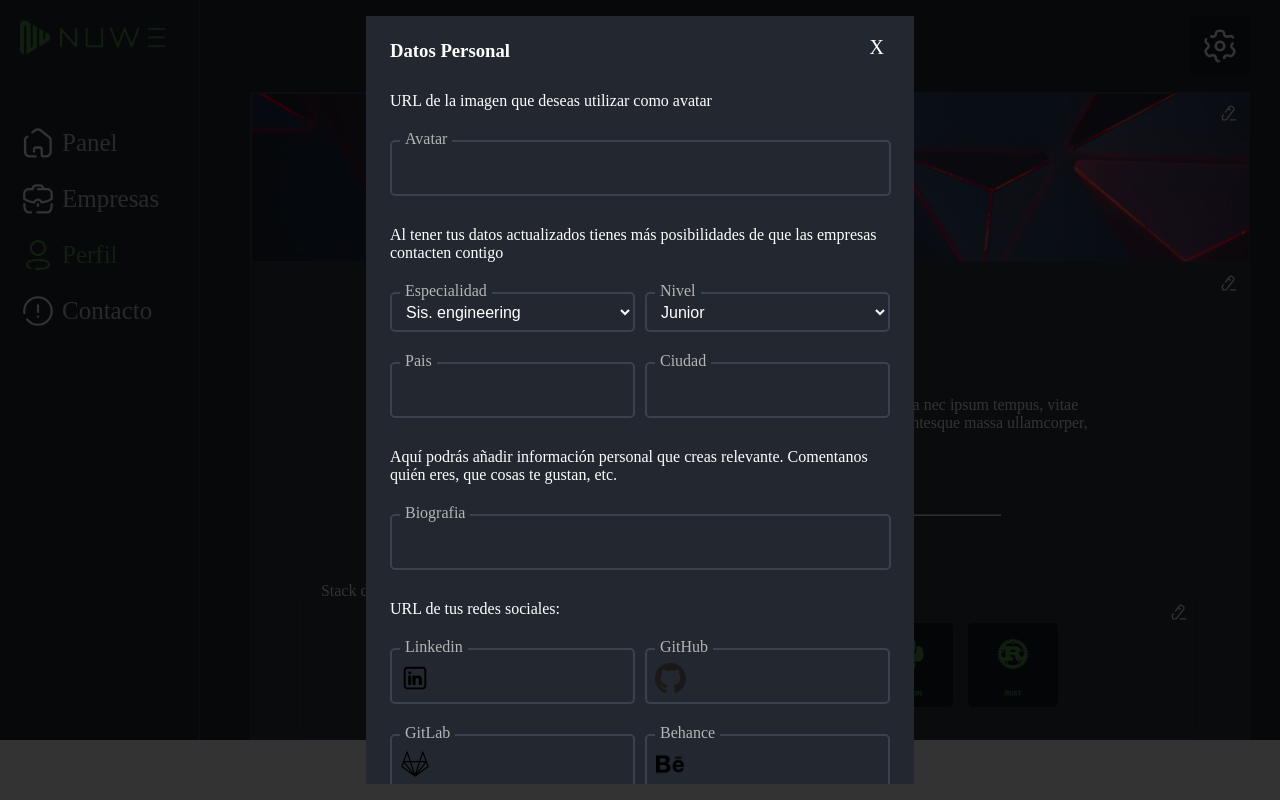
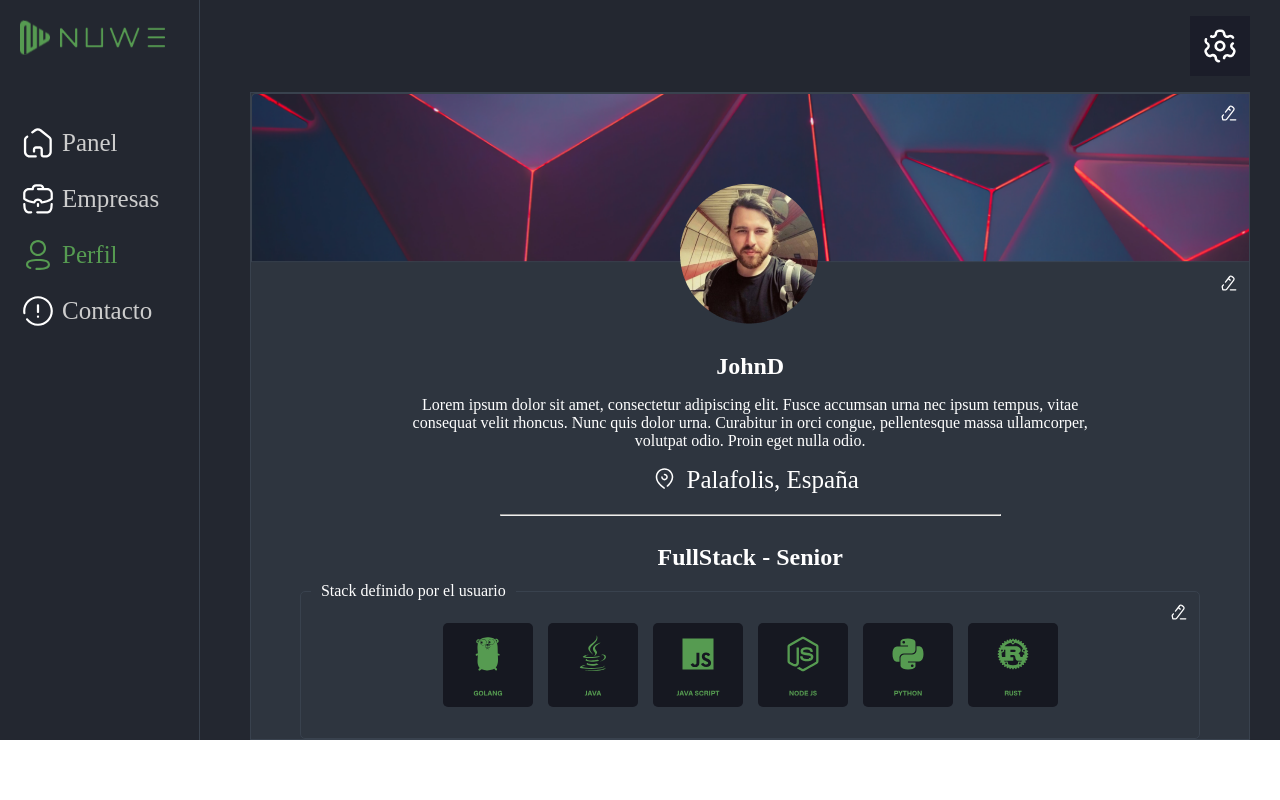
Before and after one commit to jasba24/SCL_RetoIndividual1, a Vue app: page / in a window 1280 px wide. Built offline with nearby package versions, Linux system fonts and the light colour scheme.

Commit message:
feat: :fire: set ModalUserInfo data to profileDescription

```diff
--- a/src/components/Dashboard/DashboardModal/ModalUserInfo.vue
+++ b/src/components/Dashboard/DashboardModal/ModalUserInfo.vue
@@ -1,6 +1,6 @@
 <template>
   <section class="modal__container">
-    <div class="modal__closeIcon">X</div>
+    <div @click="closeModal" class="modal__closeIcon">X</div>
     <h1 class="modal__title">Datos Personal</h1>
     <form class="modal__form">
       <p>URL de la imagen que deseas utilizar como avatar</p>
@@ -45,7 +45,7 @@
         <label>Biografia</label>
         <input v-model="biography" type="text" />
       </div>
-      <p>URL de tus redes sociales:</p>
+      <p>URL de tus redes sociales (Solo ingresa tu nombre de usuario):</p>
       <div class="socials__container">
         <div class="input__container" v-for="(s, i) in socials" :key="i">
           <label>{{ s.name }}</label>
@@ -79,6 +79,10 @@ import behance from "@/assets/behance.png";
 import { useStore } from "vuex";
 
 const store = useStore();
+
+const closeModal = () => {
+  store.commit("showModalUser", false);
+};
 
 const socials = ref([
   {
@@ -144,8 +148,9 @@ const getData = () => {
   skillInputs.value.forEach(({ value }) => {
     skills.value.push(value);
   });
+  console.log(socialMedia);
   store.commit("setUserInfo", userData.value);
-  console.log(store.state.userInfo);
+  store.commit("showModalUser", false);
 };
 </script>
 
@@ -192,7 +197,8 @@ const getData = () => {
   grid-template-columns 1fr 1fr
   gap 30px 10px
   & input
-    width calc(100% - 16px)
+    width calc(100% - 66px)
+    padding-left 50px
   & img
     height 30px
     position absolute
--- a/src/components/Dashboard/DashboardProfile/ProfileDescription.vue
+++ b/src/components/Dashboard/DashboardProfile/ProfileDescription.vue
@@ -1,22 +1,24 @@
 <template>
   <section class="description__container">
-    <div class="edit__icon"></div>
+    <div @click="showModal" class="edit__icon"></div>
     <h1>JohnD</h1>
-    <p>
-      Lorem ipsum dolor sit amet, consectetur adipiscing elit. Fusce accumsan
-      urna nec ipsum tempus, vitae consequat velit rhoncus. Nunc quis dolor
-      urna. Curabitur in orci congue, pellentesque massa ullamcorper, volutpat
-      odio. Proin eget nulla odio.
-    </p>
+    <p>{{ userData.biography }}</p>
     <div class="location__container">
-      <img :src="Location" alt="" />
-      <span>Palafolis, España</span>
-      <img class="social_icon" :src="GitHub" alt="" />
-      <img :src="linkedin" alt="" />
+      <img :src="Location" alt="location icon" />
+      <span>{{ userData.location }}</span>
+      <a
+        v-for="(s, i) in social"
+        :key="i"
+        :href="s.url"
+        target="_blank"
+        rel="noreferrer"
+      >
+        <img class="social_icon" :src="s.img" alt="icon" />
+      </a>
     </div>
     <hr />
-    <h2>FullStack Senior</h2>
-    <div class="modal">
+    <h2>{{ jobTitle }}</h2>
+    <div v-show="showModalUser" class="modal">
       <ModalUserInfo></ModalUserInfo>
     </div>
   </section>
@@ -26,7 +28,92 @@
 import Location from "@/assets/Location.svg";
 import GitHub from "@/assets/GitHub.svg";
 import linkedin from "@/assets/linkedin.svg";
+import GitLab from "@/assets/GitLab.svg";
+import behance from "@/assets/behance.png";
+import web from "@/assets/web.png";
 import ModalUserInfo from "@/components/Dashboard/DashboardModal/ModalUserInfo";
+import { computed, ref } from "vue";
+import { useStore } from "vuex";
+
+const store = useStore();
+
+const showModalUser = computed(() => store.state.showModalUser);
+
+const showModal = () => {
+  store.commit("showModalUser", true);
+};
+
+const country = ref(store.state.userInfo.country ?? `España`);
+const city = ref(store.state.userInfo.city ?? `Palafolis`);
+
+const userData = ref({
+  biography:
+    store.state.biography ??
+    `Lorem ipsum dolor sit amet, consectetur adipiscing elit. Fusce accumsan
+      urna nec ipsum tempus, vitae consequat velit rhoncus. Nunc quis dolor
+      urna. Curabitur in orci congue, pellentesque massa ullamcorper, volutpat
+      odio. Proin eget nulla odio.`,
+  location: `${city.value}, ${country.value}`,
+});
+
+const jobTitle = computed(() => {
+  let specialty = "";
+  let level = "";
+  if (
+    store.state.userInfo.skills === null ||
+    store.state.userInfo.skills === undefined
+  ) {
+    specialty = "FullStack";
+    level = "Senior";
+  } else {
+    specialty = store.state.userInfo.skills[0];
+    level = store.state.userInfo.skills[1];
+  }
+  return `${specialty} - ${level}`;
+});
+
+const social = computed(() => {
+  const data = [];
+  const socials = store.state.userInfo.socialMedia;
+  if (socials) {
+    if (socials[0].length !== 0) {
+      const linkedinObj = {
+        url: `https://www.linkedin.com/in/${socials[0]}`,
+        img: linkedin,
+      };
+      data.push(linkedinObj);
+    }
+    if (socials[1].length !== 0) {
+      const githubObj = {
+        url: `https://www.github.com/${socials[1]}`,
+        img: GitHub,
+      };
+      data.push(githubObj);
+    }
+    if (socials[2].length !== 0) {
+      const gitlabObj = {
+        url: `https://www.gitlab.com/${socials[2]}`,
+        img: GitLab,
+      };
+      data.push(gitlabObj);
+    }
+    if (socials[3].length !== 0) {
+      const behanceObj = {
+        url: `https://www.behance.net/${socials[3]}`,
+        img: behance,
+      };
+      data.push(behanceObj);
+    }
+    if (store.state.userInfo.url) {
+      const urlObj = {
+        url: store.state.userInfo.url,
+        img: web,
+      };
+      data.push(urlObj);
+    }
+  }
+  return data;
+});
 </script>
 
 <style lang="stylus" scoped>
--- a/src/store/index.js
+++ b/src/store/index.js
@@ -3,12 +3,16 @@ import { createStore } from "vuex";
 export default createStore({
   state: {
     showModal: false,
+    showModalUser: false,
     profileBgUrl: "",
     userInfo: {},
   },
   mutations: {
     showModal(state, value) {
       state.showModal = value;
+    },
+    showModalUser(state, value) {
+      state.showModalUser = value;
     },
     setProfileBgUrl(state, value) {
       state.profileBgUrl = value;
```
Also changed, not shown: src/assets/web.png (added).
